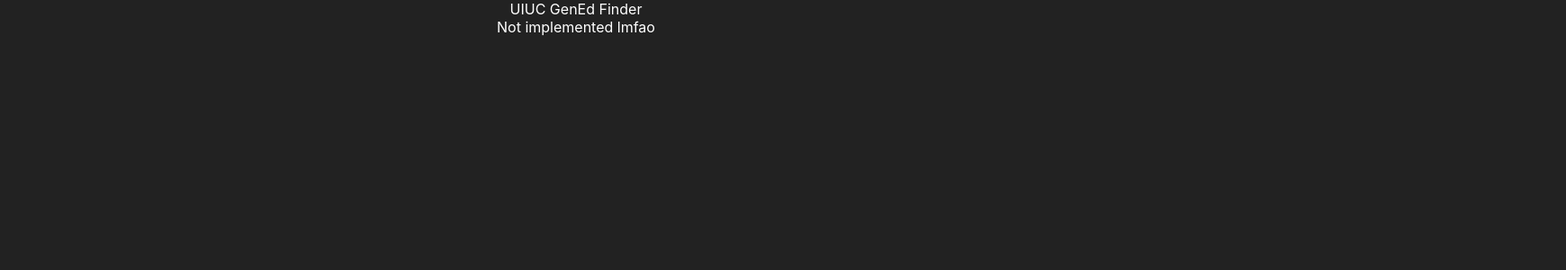
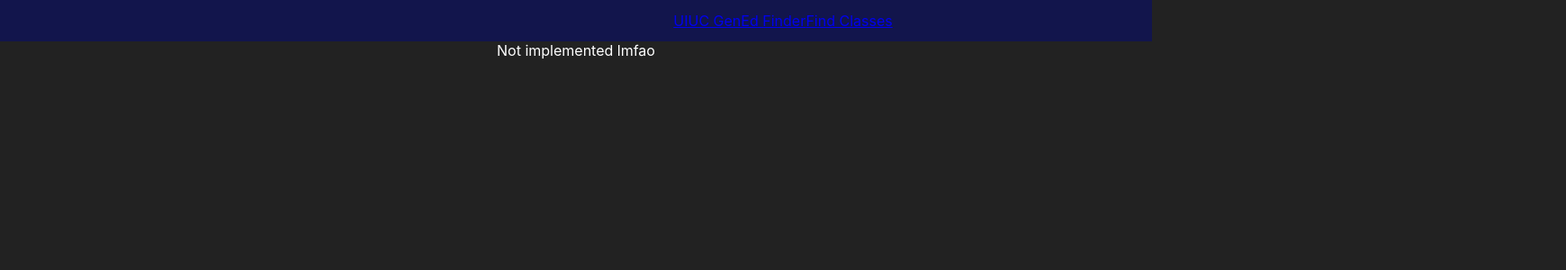
Before and after one commit to JCalago02/UIUC-GenEd-Finder, a React (Create React App) app: page / in a window 1280 px wide. Shown: the top 300 px of the page at 90% size, 1740 px wide, since content can reach past the window. Built offline with nearby package versions, Linux system fonts and the light colour scheme.

Commit message:
Add routing

```diff
--- a/src/Components/Header/Header.js
+++ b/src/Components/Header/Header.js
@@ -1,9 +1,12 @@
-import './Header.css'
-
+import './Header.css';
+import { Link } from 'react-router-dom';
 function Header() {
     return (
-        <div className="headerWrapper">
-            UIUC GenEd Finder
+        <div className="header-background-div">
+            <section className="header-content">
+                <Link to="/">UIUC GenEd Finder</Link>
+                <Link to="find-classes">Find Classes</Link>
+            </section>
         </div>
     )
 }
```
